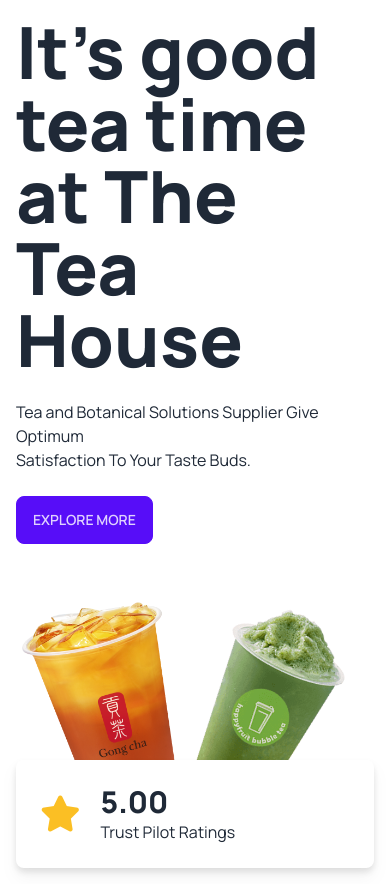
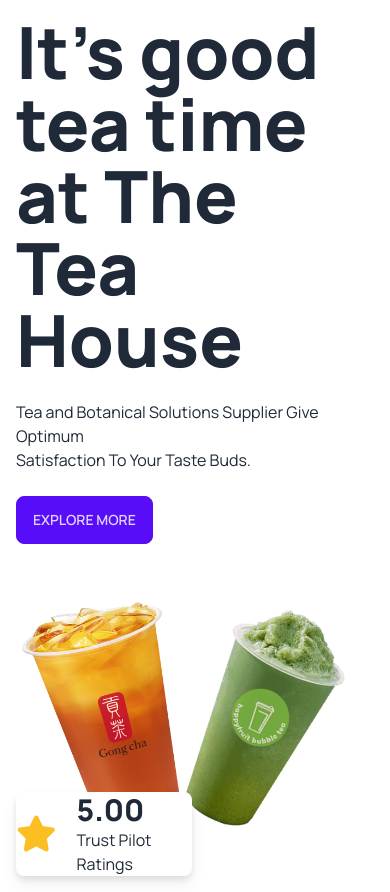
Before and after one commit to shahadat74238/tea-house, a plain HTML site: page index.html in a window 390 px wide. Drawn offline with nearby package versions, Linux system fonts and the light colour scheme.

Commit message:
Modify heaner banner responsiv

```diff
--- a/index.html
+++ b/index.html
@@ -61,13 +61,13 @@
                 <div>
                     <img src="/images/banner.png" class=""/>
                     <!-- rating badge contant-->
-                    <div class="flex items-center gap-5 bg-white rounded-lg drop-shadow-lg p-6 lg:w-60 -mt-24">
+                    <div class="flex items-center gap-5 bg-white rounded-lg drop-shadow-lg lg:p-6 w-44 lg:w-64 -mt-16 lg:-mt-28 lg:ml-16">
                         <div>
                             <i class="fa-solid fa-star text-4xl text-amber-400"></i>
                         </div>
                         <div>
                             <h1 class="text-3xl font-extrabold">5.00</h1>
-                            <p>Trust Pilot Ratings</p>
+                            <p class="text-base">Trust Pilot Ratings</p>
                         </div>
                     </div>
                 </div>
```
